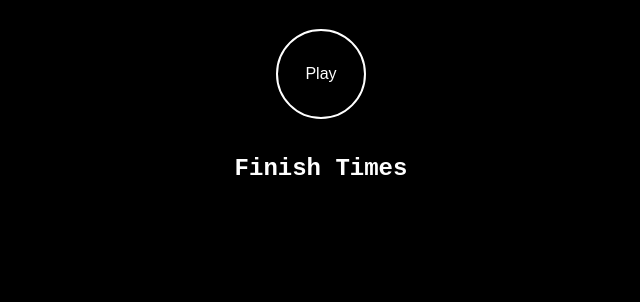
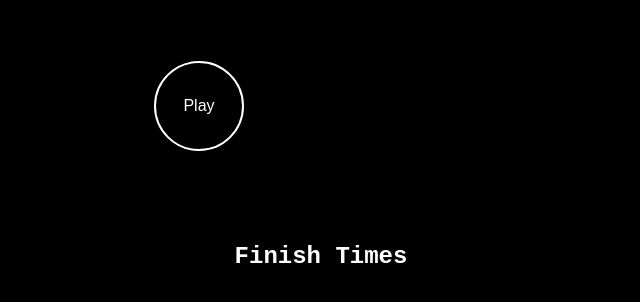
Before and after one commit to ankhflxh/RaceApp, a website: page Timer Pro/index.html in a window 1280 px wide. Shown: the part 94-396 px from the top of the page, without its empty margins (319-959 px from the left). Drawn offline with Linux system fonts and the light colour scheme.

Commit message:
new changes

```diff
--- a/Timer Pro/index.css
+++ b/Timer Pro/index.css
@@ -32,7 +32,6 @@ main {
   overflow: hidden;
 }
 
-/* Glowing animated border effect */
 .timerDisplay {
   position: relative;
   padding: 1.2rem 3rem;
@@ -47,7 +46,6 @@ main {
   overflow: hidden;
 }
 
-/* GLOWING BORDER (pseudo-element only) */
 .timerDisplay::before {
   content: "";
   position: absolute;
@@ -87,11 +85,26 @@ main {
 }
 
 .buttonLayout {
+  display: grid;
+  grid-template-columns: repeat(3, 1fr);
+  grid-template-rows: auto auto;
+  gap: 1.5rem 2rem;
+  justify-items: center;
+  align-items: center;
+  max-width: 600px;
+  margin: 2rem auto;
+}
+
+.leftPanel,
+.rightPanel {
+  display: flex;
+  flex-direction: column;
+  gap: 1rem;
+}
+
+.mainControl {
   display: flex;
   justify-content: center;
-  align-items: center;
-  gap: 2rem;
-  flex-wrap: wrap;
 }
 
 .column {
```
